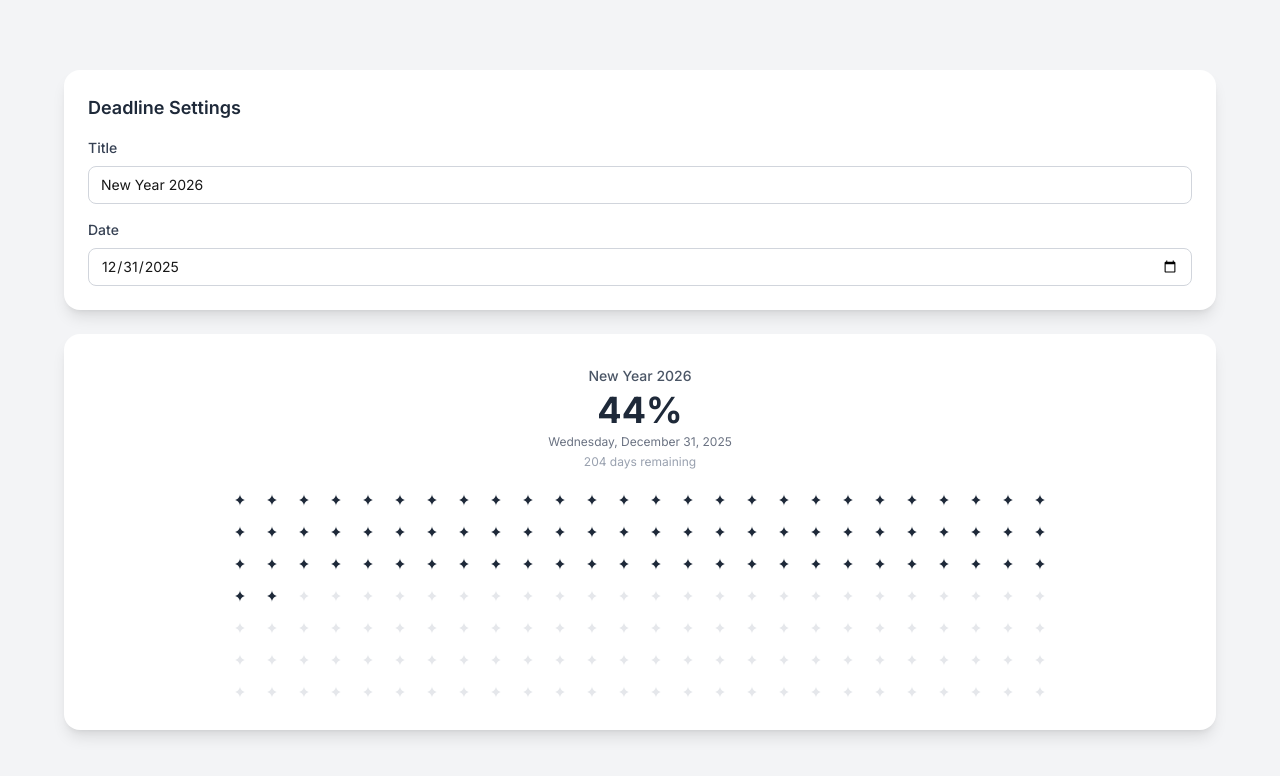
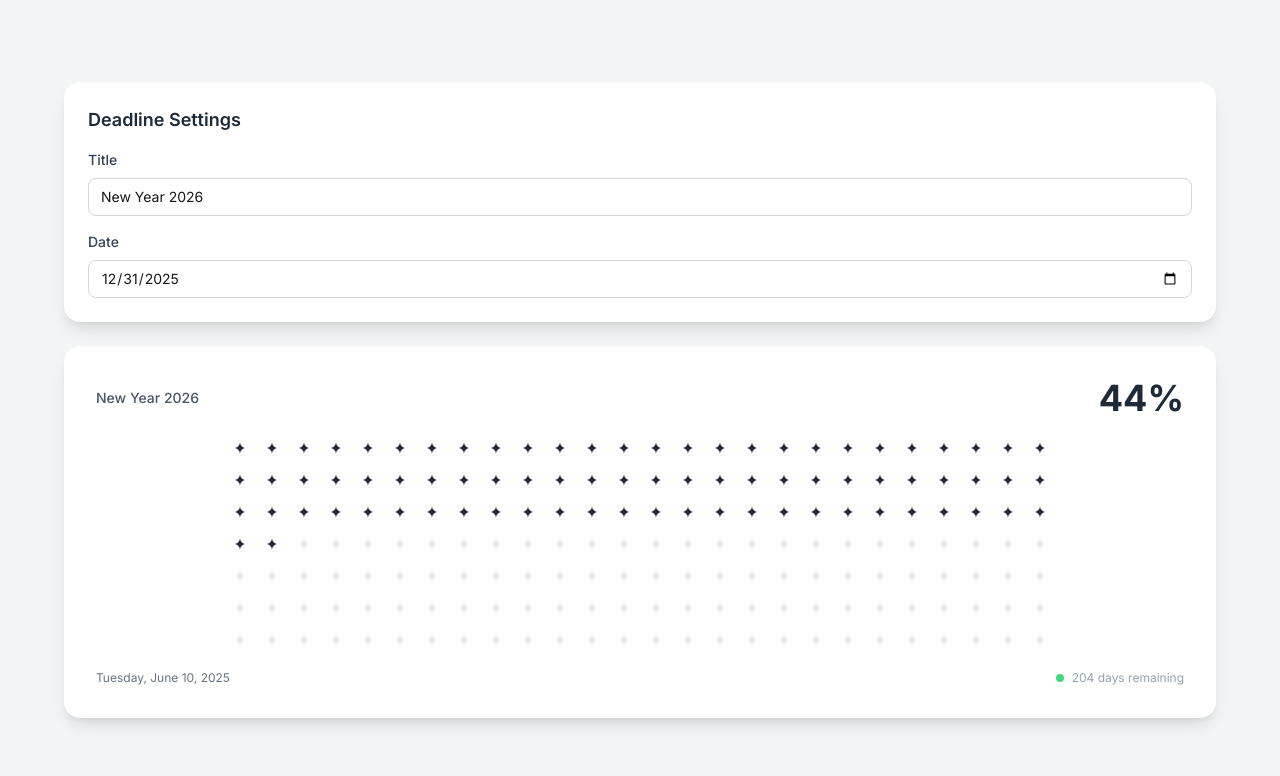
Before and after one commit to n8fury/notion_widgets, a Next.js app: page /deadline_tracker in a window 1280 px wide. Shown: the top 776 px of the page. Built offline with nearby package versions, Linux system fonts and the light colour scheme.

Commit message:
updated year & deadline Tracker

```diff
--- a/components/DeadlineProgressTracker.jsx
+++ b/components/DeadlineProgressTracker.jsx
@@ -182,7 +182,17 @@ const DeadlineProgressTracker = () => {
     day: 'numeric',
   });
 
-  const getTimeRemainingText = () => {
+  const getCurrentDayDate = () => {
+    const now = new Date();
+    return now.toLocaleDateString('en-US', {
+      weekday: 'long',
+      month: 'long',
+      day: 'numeric',
+      year: 'numeric',
+    });
+  };
+
+  const getDaysRemaining = () => {
     if (isExpired) return 'Deadline has passed';
 
     const { days, hours, minutes, type } = timeRemaining;
@@ -194,7 +204,7 @@ const DeadlineProgressTracker = () => {
       return `${minutes}m remaining`;
     } else if (type === 'month') {
       if (days > 0) {
-        return `${days} day${days !== 1 ? 's' : ''} ${hours}h remaining`;
+        return `${days} day${days !== 1 ? 's' : ''} remaining`;
       }
       return `${hours}h ${minutes}m remaining`;
     } else {
@@ -257,32 +267,38 @@ const DeadlineProgressTracker = () => {
         {/* Progress Widget */}
         <div className="bg-white rounded-2xl p-8 shadow-lg">
           <div className="text-center mb-6">
-            <div className="text-sm font-medium text-gray-600 mb-1">
+            <div className="flex justify-between items-center mb-6">
+              <div className="text-sm font-medium text-gray-600">
                 {deadlineTitle}
               </div>
               <div
-              className={`text-4xl font-bold mb-1 ${
+                className={`text-4xl font-bold ${
                   isExpired ? 'text-red-600' : 'text-gray-800'
                 }`}
               >
                 {progress}%
               </div>
-            <div className="text-xs text-gray-500 mb-1">
-              {formattedDeadline}
             </div>
+          </div>
+
+          <div
+            className={`grid grid-cols-${diamondConfig.cols} ${diamondConfig.gap} w-fit mx-auto mb-6`}
+          >
+            {diamonds}
+          </div>
+
+          <div className="flex justify-between items-center">
+            <div className="text-xs text-gray-500">{getCurrentDayDate()}</div>
+            <div className="flex items-center">
+              <div className="w-2 h-2 bg-green-500 rounded-full mr-2 animate-pulse"></div>
               <div
                 className={`text-xs ${
                   isExpired ? 'text-red-500' : 'text-gray-400'
                 }`}
               >
-              {getTimeRemainingText()}
+                {getDaysRemaining()}
               </div>
             </div>
-
-          <div
-            className={`grid grid-cols-${diamondConfig.cols} ${diamondConfig.gap} w-fit mx-auto`}
-          >
-            {diamonds}
           </div>
         </div>
       </div>
--- a/components/YearlyProgressTracker.jsx
+++ b/components/YearlyProgressTracker.jsx
@@ -69,7 +69,9 @@ const YearlyProgressTracker = () => {
 
         {/* Middle - Diamonds */}
         <div className="flex justify-center mb-8">
-          <div className="grid grid-cols-26 gap-5">{diamonds}</div>
+          <div className="grid grid-cols-26 gap-5">
+            {diamonds}
+          </div>
         </div>
 
         {/* Bottom Row */}
```
Lines whose indentation alone changed are shown as unchanged.
